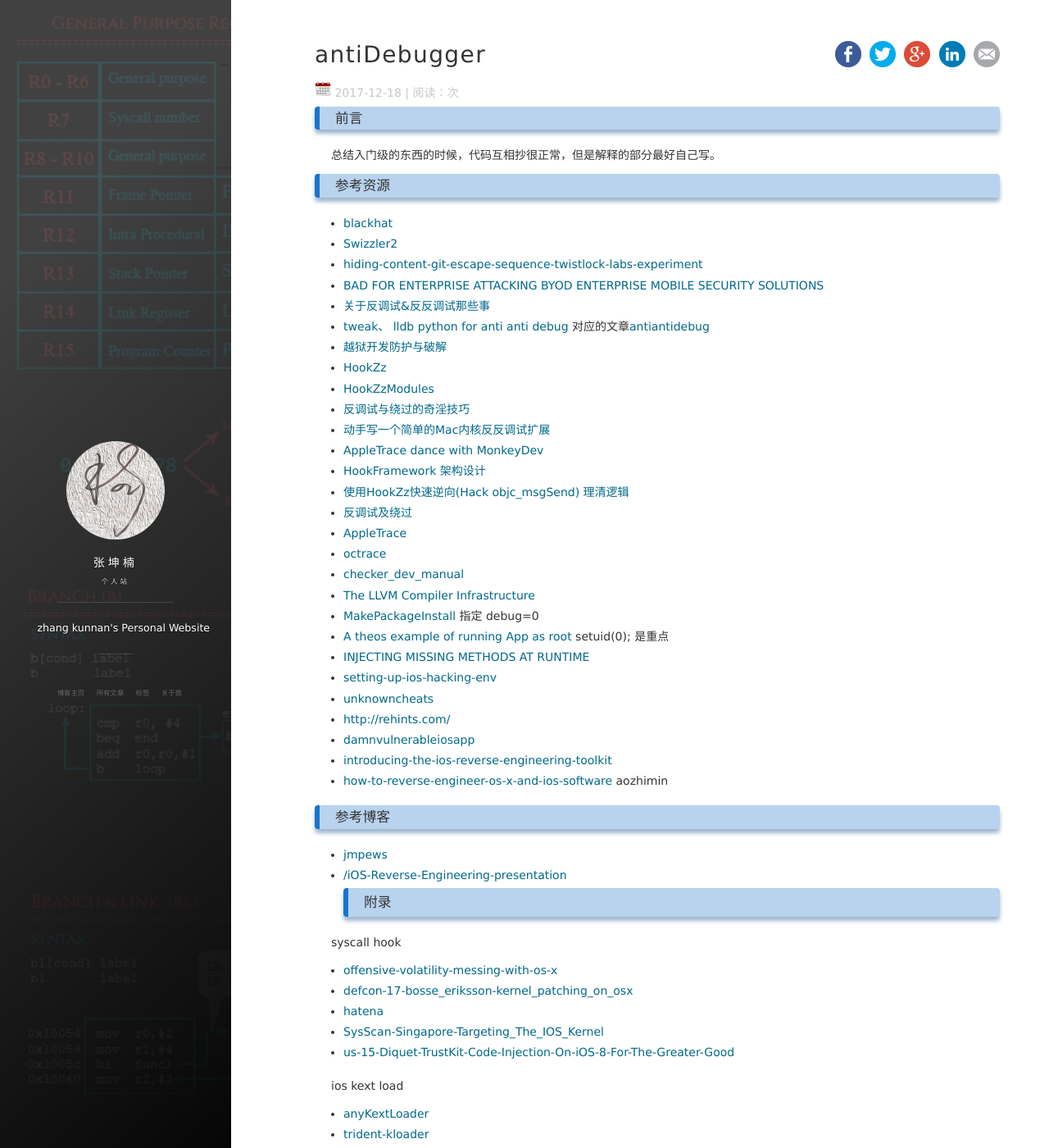
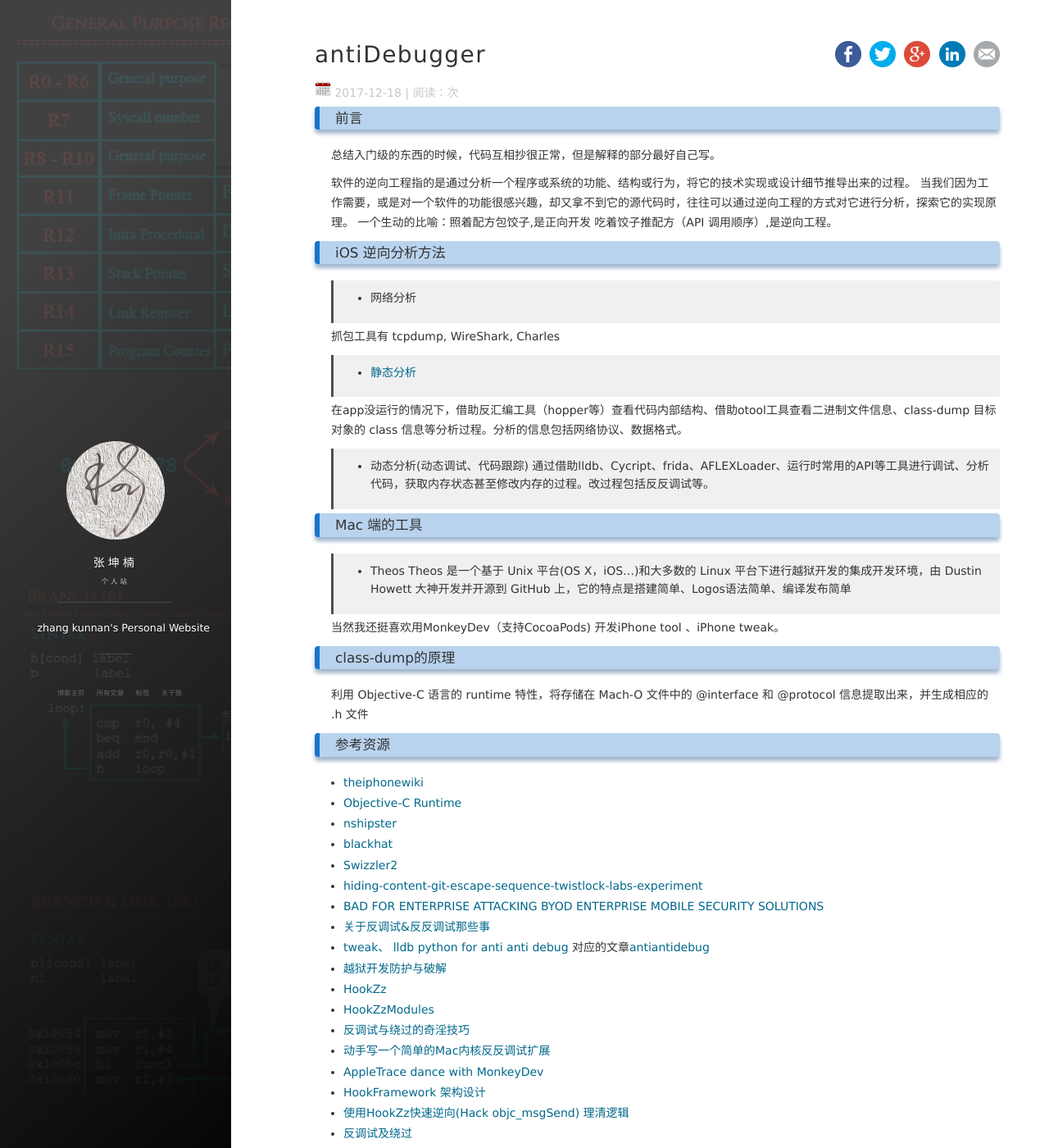
Before and after one commit to zhangkn/zhangkn.github.io, a Jekyll site: the page built from _posts/2017-12-18-antiDebugger.md, in a window 1280 px wide and 1400 px high. Shown: the whole window at 82% size. Built offline with Jekyll 4.4.1, drawn with Linux system fonts in a browser that asks for light colours; nearby versions of some CDN libraries; comment, search, counter and statistics services are not loaded.

Commit message:
class-dump

```diff
--- a/_posts/2017-12-18-antiDebugger.md
+++ b/_posts/2017-12-18-antiDebugger.md
@@ -9,6 +9,35 @@ site: https://zhangkn.github.io
 
 总结入门级的东西的时候，代码互相抄很正常，但是解释的部分最好自己写。
 
+软件的逆向工程指的是通过分析一个程序或系统的功能、结构或行为，将它的技术实现或设计细节推导出来的过程。
+当我们因为工作需要，或是对一个软件的功能很感兴趣，却又拿不到它的源代码时，往往可以通过逆向工程的方式对它进行分析，探索它的实现原理。
+一个生动的比喻：照着配方包饺子,是正向开发 吃着饺子推配方（API 调用顺序）,是逆向工程。
+
+
+
+
+### iOS 逆向分析方法
+
+
+>* 网络分析
+
+抓包工具有 tcpdump, WireShark, Charles
+
+>* [静态分析](https://zhangkn.github.io/2017/01/iOS_Wifilist/#gsc.tab=0)
+
+在app没运行的情况下，借助反汇编工具（hopper等）查看代码内部结构、借助otool工具查看二进制文件信息、class-dump  目标对象的 class 信息等分析过程。分析的信息包括网络协议、数据格式。
+
+>* 动态分析(动态调试、代码跟踪)
+通过借助lldb、Cycript、frida、AFLEXLoader、运行时常用的API等工具进行调试、分析代码，获取内存状态甚至修改内存的过程。改过程包括反反调试等。
+
+
+
+### Mac 端的工具
+
+>* Theos
+Theos 是一个基于 Unix 平台(OS X，iOS…)和大多数的 Linux 平台下进行越狱开发的集成开发环境，由 Dustin Howett 大神开发并开源到 GitHub 上，它的特点是搭建简单、Logos语法简单、编译发布简单
+
+当然我还挺喜欢用MonkeyDev（支持CocoaPods) 开发iPhone tool 、iPhone tweak。
 
 
 
@@ -18,8 +47,14 @@ site: https://zhangkn.github.io
 
 
 
+### class-dump的原理
+
+利用 Objective-C 语言的 runtime 特性，将存储在 Mach-O 文件中的 @interface 和 @protocol 信息提取出来，并生成相应的 .h 文件
+
 ### 参考资源
-
+- [theiphonewiki](https://www.theiphonewiki.com/)
+- [Objective-C Runtime](https://developer.apple.com/documentation/objectivec/objective_c_runtime)
+- [nshipster](http://nshipster.com/xctool/)
 - [blackhat](https://www.blackhat.com/asia-18/briefings/schedule/index.html)
 - [Swizzler2](https://github.com/vtky/Swizzler2)
 - [hiding-content-git-escape-sequence-twistlock-labs-experiment](https://www.twistlock.com/2017/12/13/hiding-content-git-escape-sequence-twistlock-labs-experiment/)
@@ -47,14 +82,14 @@ site: https://zhangkn.github.io
 - [http://rehints.com/](http://rehints.com/)
 - [damnvulnerableiosapp](http://damnvulnerableiosapp.com/)
 - [introducing-the-ios-reverse-engineering-toolkit](https://www.veracode.com/blog/2014/03/introducing-the-ios-reverse-engineering-toolkit)
-- [how-to-reverse-engineer-os-x-and-ios-software](https://www.apriorit.com/dev-blog/363-how-to-reverse-engineer-os-x-and-ios-software) aozhimin
+- [how-to-reverse-engineer-os-x-and-ios-software](https://www.apriorit.com/dev-blog/363-how-to-reverse-engineer-os-x-and-ios-software)
 
 
 
 ###  参考博客
 
 - [jmpews](http://jmpews.github.io/2017/08/09/darwin/%E5%8F%8D%E8%B0%83%E8%AF%95%E5%8F%8A%E7%BB%95%E8%BF%87/)
-- [/iOS-Reverse-Engineering-presentation](https://aozhimin.github.io/iOS-Reverse-Engineering-presentation/#/title)
+- [/iOS-Reverse-Engineering-presentation](https://aozhimin.github.io/iOS-Reverse-Engineering-presentation/#/title) aozhimin
 ### 附录
 
 syscall hook
```
Also changed, not shown: _posts/2017-01-03-iOS_Wifilist.md (+15 -2 lines), about.md (+3 -0 lines).
